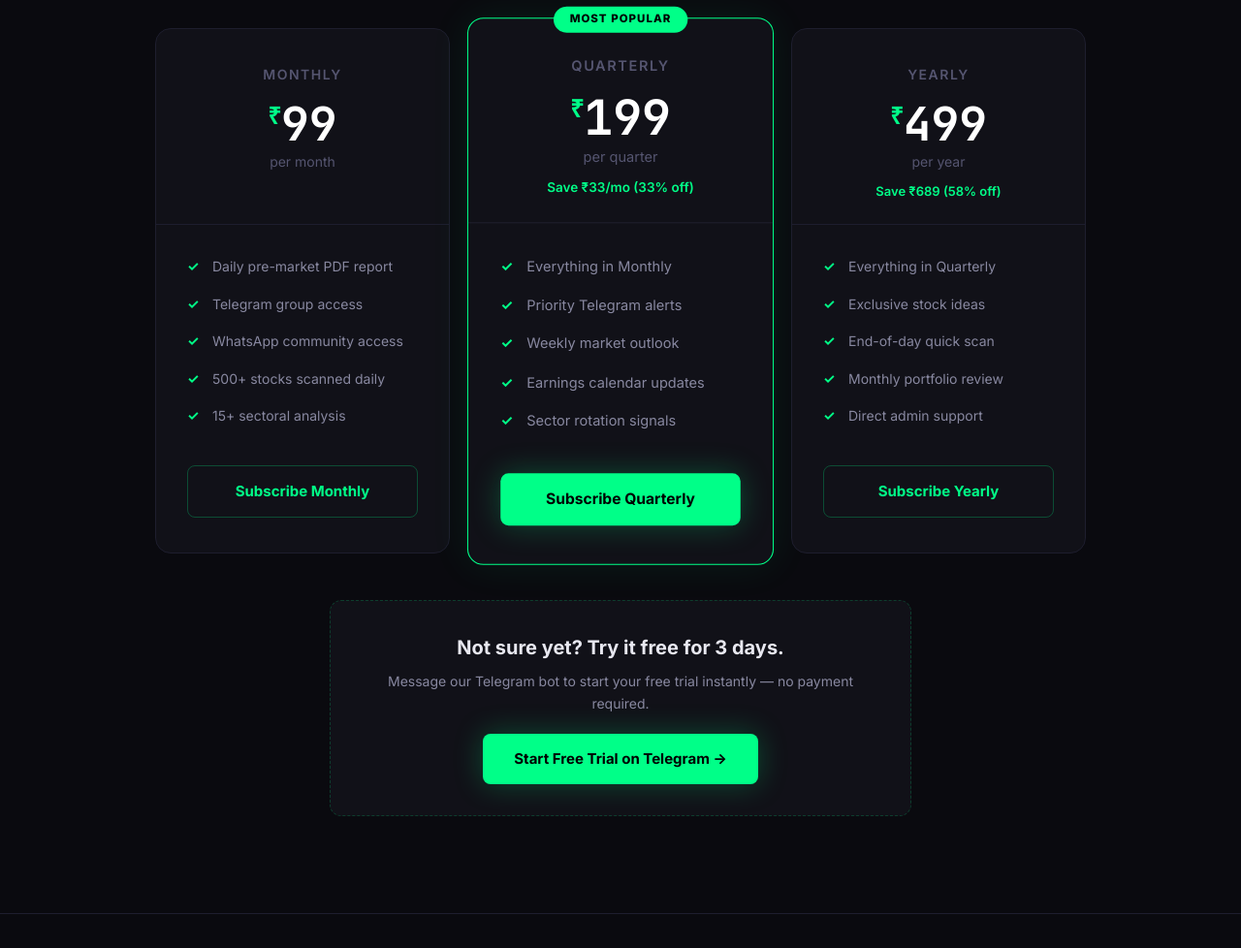
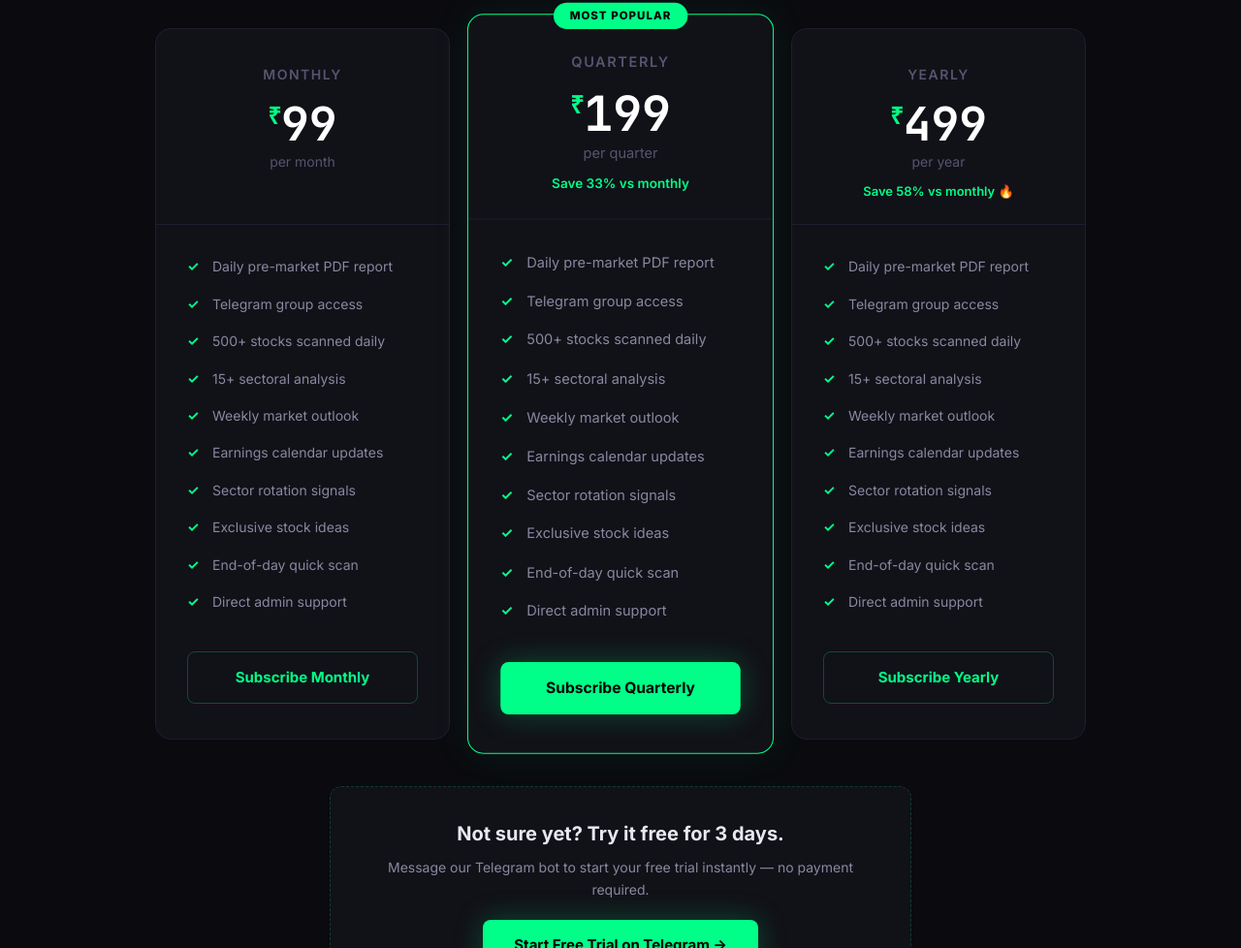
Before and after one commit to echelon26/quantex-subscription, a plain HTML site: page website/index.html in a window 1280 px wide. Shown: the part 2898-3876 px from the top of the page at 97% size. Drawn offline with Linux system fonts and the light colour scheme.

Commit message:
Add files via upload

```diff
--- a/website/index.html
+++ b/website/index.html
@@ -1199,6 +1199,9 @@ a:hover { color: #fff; }
       <h2 class="section-title">Simple, Transparent Pricing</h2>
       <p class="section-subtitle">Start with a 3-day free trial. No credit card required. Cancel anytime.</p>
     </div>
+    <!-- All plans include the same feature set; cards differ only in
+         duration & price. Keep the feature list in every card so users
+         comparing tiers don't have to scroll back to a shared section. -->
     <div class="pricing-grid">
       <div class="price-card">
         <div class="plan-name">Monthly</div>
@@ -1209,9 +1212,14 @@ a:hover { color: #fff; }
         <ul class="features-list">
           <li>Daily pre-market PDF report</li>
           <li>Telegram group access</li>
-          <li>WhatsApp community access</li>
           <li>500+ stocks scanned daily</li>
           <li>15+ sectoral analysis</li>
+          <li>Weekly market outlook</li>
+          <li>Earnings calendar updates</li>
+          <li>Sector rotation signals</li>
+          <li>Exclusive stock ideas</li>
+          <li>End-of-day quick scan</li>
+          <li>Direct admin support</li>
         </ul>
         <a href="https://t.me/QuantexReportBot?start=subscribe" target="_blank" class="btn btn-outline instamojo-link" data-plan="monthly">Subscribe Monthly</a>
       </div>
@@ -1221,14 +1229,19 @@ a:hover { color: #fff; }
         <div class="plan-name">Quarterly</div>
         <div class="price"><span class="currency">₹</span>199</div>
         <div class="period">per quarter</div>
-        <div class="savings">Save ₹33/mo (33% off)</div>
+        <div class="savings">Save 33% vs monthly</div>
         <div class="divider"></div>
         <ul class="features-list">
-          <li>Everything in Monthly</li>
-          <li>Priority Telegram alerts</li>
+          <li>Daily pre-market PDF report</li>
+          <li>Telegram group access</li>
+          <li>500+ stocks scanned daily</li>
+          <li>15+ sectoral analysis</li>
           <li>Weekly market outlook</li>
           <li>Earnings calendar updates</li>
           <li>Sector rotation signals</li>
+          <li>Exclusive stock ideas</li>
+          <li>End-of-day quick scan</li>
+          <li>Direct admin support</li>
         </ul>
         <a href="https://t.me/QuantexReportBot?start=subscribe" target="_blank" class="btn btn-primary instamojo-link" data-plan="quarterly">Subscribe Quarterly</a>
       </div>
@@ -1237,13 +1250,18 @@ a:hover { color: #fff; }
         <div class="plan-name">Yearly</div>
         <div class="price"><span class="currency">₹</span>499</div>
         <div class="period">per year</div>
-        <div class="savings">Save ₹689 (58% off)</div>
+        <div class="savings">Save 58% vs monthly 🔥</div>
         <div class="divider"></div>
         <ul class="features-list">
-          <li>Everything in Quarterly</li>
+          <li>Daily pre-market PDF report</li>
+          <li>Telegram group access</li>
+          <li>500+ stocks scanned daily</li>
+          <li>15+ sectoral analysis</li>
+          <li>Weekly market outlook</li>
+          <li>Earnings calendar updates</li>
+          <li>Sector rotation signals</li>
           <li>Exclusive stock ideas</li>
           <li>End-of-day quick scan</li>
-          <li>Monthly portfolio review</li>
           <li>Direct admin support</li>
         </ul>
         <a href="https://t.me/QuantexReportBot?start=subscribe" target="_blank" class="btn btn-outline instamojo-link" data-plan="yearly">Subscribe Yearly</a>
```
